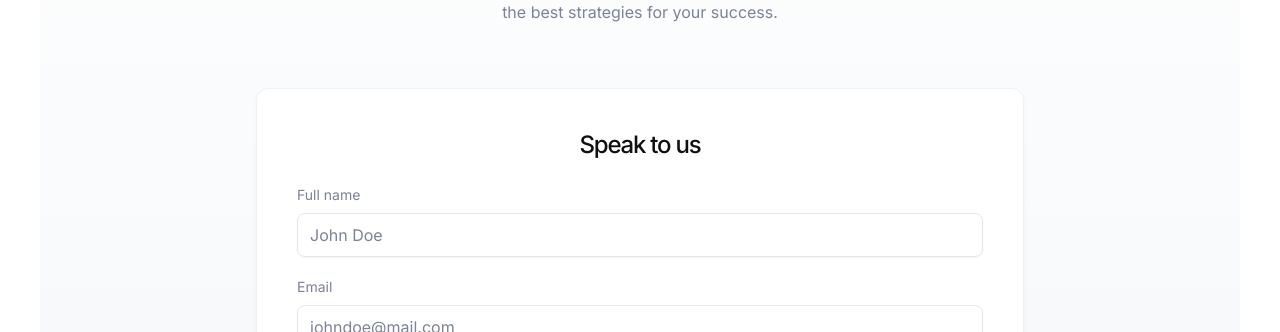
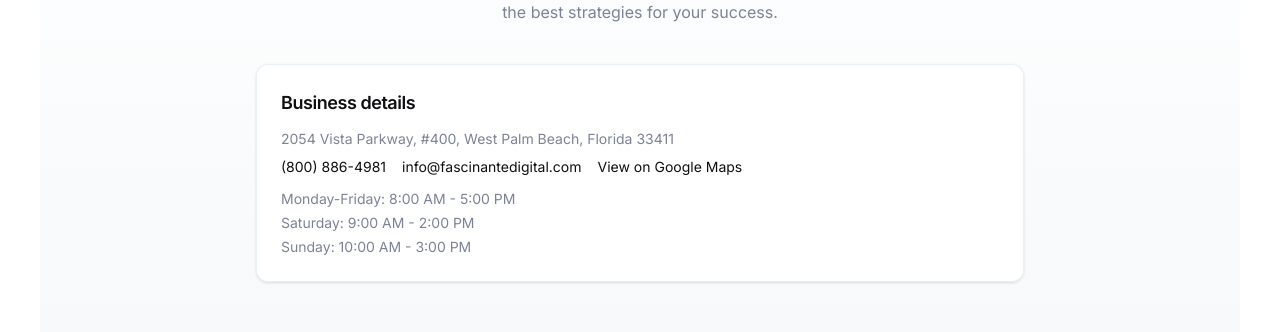
Before and after one commit to Fascinante-Digital/fascinante-web, a Next.js app: page /contact in a window 1280 px wide. Shown: the part 288-620 px from the top of the page. Built offline with nearby package versions, Linux system fonts and the light colour scheme; no server answers.

Commit message:
feat(seo): add GBP-aligned organization and local business markup

```diff
--- a/src/app/contact/page.tsx
+++ b/src/app/contact/page.tsx
@@ -1,6 +1,8 @@
 import type { Metadata } from 'next';
 
 import FascinanteContact from '@/components/sections/contact-section';
+import { JsonLd } from '@/components/seo/json-ld';
+import { localBusinessJsonLd } from '@/lib/business-entity';
 import { siteConfig, toAbsoluteUrl } from '@/lib/site';
 
 const description =
@@ -30,6 +32,7 @@ export const metadata: Metadata = {
 export default function ContactPage() {
   return (
     <>
+      <JsonLd id="localbusiness-jsonld" data={localBusinessJsonLd} />
       <FascinanteContact />
     </>
   );
--- a/src/app/page.tsx
+++ b/src/app/page.tsx
@@ -10,7 +10,9 @@ import FascinanteFeatures from '@/components/sections/features';
 import FascinanteIntegrations from '@/components/sections/integrations';
 import FascinanteLogos from '@/components/sections/logos';
 import FascinanteTestimonials from '@/components/sections/testimonials';
+import { JsonLd } from '@/components/seo/json-ld';
 import { getAllBlogs } from '@/lib/blog';
+import { organizationJsonLd } from '@/lib/business-entity';
 import { siteConfig, toAbsoluteUrl } from '@/lib/site';
 
 export const metadata: Metadata = {
@@ -54,6 +56,7 @@ export default function Home() {
 
   return (
     <>
+      <JsonLd id="organization-jsonld" data={organizationJsonLd} />
       <Hero239 />
       <FascinanteLogos />
       <FascinanteFeatures />
--- a/src/components/sections/contact-section.tsx
+++ b/src/components/sections/contact-section.tsx
@@ -5,6 +5,7 @@ import { useState } from 'react';
 import { Button } from '@/components/ui/button';
 import { Input } from '@/components/ui/input';
 import { Textarea } from '@/components/ui/textarea';
+import { businessProfile } from '@/lib/business-entity';
 
 export default function FascinanteContact() {
   const [fullName, setFullName] = useState('');
@@ -118,6 +119,45 @@ export default function FascinanteContact() {
           </p>
         </div>
 
+        <div className="mx-auto mt-8 max-w-3xl rounded-[12px] border border-slate-200/70 bg-white/90 p-5 text-left shadow-sm sm:mt-10 sm:p-6">
+          <h3 className="text-foreground text-lg font-semibold tracking-tight">
+            Business details
+          </h3>
+          <p className="text-muted-foreground mt-3 text-sm">
+            {businessProfile.address.streetAddress},{' '}
+            {businessProfile.address.addressLocality},{' '}
+            {businessProfile.address.addressRegion}{' '}
+            {businessProfile.address.postalCode}
+          </p>
+          <div className="mt-2 flex flex-wrap items-center gap-x-4 gap-y-2 text-sm">
+            <a
+              href={`tel:${businessProfile.phoneE164}`}
+              className="text-foreground underline-offset-4 hover:underline"
+            >
+              {businessProfile.phoneDisplay}
+            </a>
+            <a
+              href={`mailto:${businessProfile.email}`}
+              className="text-foreground underline-offset-4 hover:underline"
+            >
+              {businessProfile.email}
+            </a>
+            <a
+              href={businessProfile.mapsUrl}
+              target="_blank"
+              rel="noreferrer"
+              className="text-foreground underline-offset-4 hover:underline"
+            >
+              View on Google Maps
+            </a>
+          </div>
+          <ul className="text-muted-foreground mt-3 space-y-1 text-sm">
+            {businessProfile.displayHours.map((hoursLine) => (
+              <li key={hoursLine}>{hoursLine}</li>
+            ))}
+          </ul>
+        </div>
+
         <div className="relative z-10 mt-10 sm:mt-12 md:mt-16">
           <div className="bg-card border-border-light shadow-light mx-auto max-w-3xl rounded-[12px] border p-6 sm:p-8 md:p-10">
             <h3 className="text-foreground mb-6 text-center text-2xl font-medium">
--- /dev/null
+++ b/src/components/seo/json-ld.tsx
@@ -0,0 +1,16 @@
+type JsonLdProps = {
+  data: Record<string, unknown>;
+  id?: string;
+};
+
+export function JsonLd({ data, id }: JsonLdProps) {
+  return (
+    <script
+      id={id}
+      type="application/ld+json"
+      dangerouslySetInnerHTML={{
+        __html: JSON.stringify(data).replace(/</g, '\\u003c'),
+      }}
+    />
+  );
+}
--- /dev/null
+++ b/src/lib/business-entity.ts
@@ -0,0 +1,109 @@
+import { siteConfig, toAbsoluteUrl } from '@/lib/site';
+
+const organizationId = `${siteConfig.url}/#organization`;
+const localBusinessId = `${siteConfig.url}/#localbusiness`;
+
+export const businessProfile = {
+  name: 'Fascinante Digital',
+  legalName: 'Fascinante Digital',
+  description:
+    'Fascinante Digital helps growth-minded teams scale marketing, content, and customer engagement with modern digital strategies.',
+  phoneDisplay: '(800) 886-4981',
+  phoneE164: '+18008864981',
+  email: 'info@fascinantedigital.com',
+  websiteUrl: toAbsoluteUrl('/'),
+  contactUrl: toAbsoluteUrl('/contact'),
+  logoUrl: toAbsoluteUrl('/favicon/favicon.svg'),
+  mapsUrl: 'https://maps.google.com/maps?cid=9354414571056660333',
+  reviewUrl:
+    'https://search.google.com/local/writereview?placeid=ChIJw_XSxKcywWgRbf-RlX2O0YE',
+  address: {
+    streetAddress: '2054 Vista Parkway, #400',
+    addressLocality: 'West Palm Beach',
+    addressRegion: 'Florida',
+    postalCode: '33411',
+    addressCountry: 'US',
+  },
+  displayHours: [
+    'Monday-Friday: 8:00 AM - 5:00 PM',
+    'Saturday: 9:00 AM - 2:00 PM',
+    'Sunday: 10:00 AM - 3:00 PM',
+  ],
+} as const;
+
+export const organizationJsonLd = {
+  '@context': 'https://schema.org',
+  '@type': 'Organization',
+  '@id': organizationId,
+  name: businessProfile.name,
+  legalName: businessProfile.legalName,
+  url: businessProfile.websiteUrl,
+  logo: businessProfile.logoUrl,
+  image: businessProfile.logoUrl,
+  description: businessProfile.description,
+  email: businessProfile.email,
+  telephone: businessProfile.phoneE164,
+  sameAs: [businessProfile.mapsUrl],
+  contactPoint: [
+    {
+      '@type': 'ContactPoint',
+      contactType: 'customer support',
+      telephone: businessProfile.phoneE164,
+      email: businessProfile.email,
+      availableLanguage: ['en', 'es'],
+      url: businessProfile.contactUrl,
+    },
+  ],
+};
+
+export const localBusinessJsonLd = {
+  '@context': 'https://schema.org',
+  '@type': 'ProfessionalService',
+  '@id': localBusinessId,
+  name: businessProfile.name,
+  url: businessProfile.websiteUrl,
+  image: businessProfile.logoUrl,
+  description: businessProfile.description,
+  telephone: businessProfile.phoneE164,
+  email: businessProfile.email,
+  hasMap: businessProfile.mapsUrl,
+  sameAs: [businessProfile.mapsUrl],
+  parentOrganization: {
+    '@id': organizationId,
+  },
+  address: {
+    '@type': 'PostalAddress',
+    streetAddress: businessProfile.address.streetAddress,
+    addressLocality: businessProfile.address.addressLocality,
+    addressRegion: businessProfile.address.addressRegion,
+    postalCode: businessProfile.address.postalCode,
+    addressCountry: businessProfile.address.addressCountry,
+  },
+  openingHoursSpecification: [
+    {
+      '@type': 'OpeningHoursSpecification',
+      dayOfWeek: [
+        'https://schema.org/Monday',
+        'https://schema.org/Tuesday',
+        'https://schema.org/Wednesday',
+        'https://schema.org/Thursday',
+        'https://schema.org/Friday',
+      ],
+      opens: '08:00',
+      closes: '17:00',
+    },
+    {
+      '@type': 'OpeningHoursSpecification',
+      dayOfWeek: 'https://schema.org/Saturday',
+      opens: '09:00',
+      closes: '14:00',
+    },
+    {
+      '@type': 'OpeningHoursSpecification',
+      dayOfWeek: 'https://schema.org/Sunday',
+      opens: '10:00',
+      closes: '15:00',
+    },
+  ],
+  mainEntityOfPage: businessProfile.contactUrl,
+};
```
Also changed, not shown: 3 other files (tests, documents, lock files or other folders).
